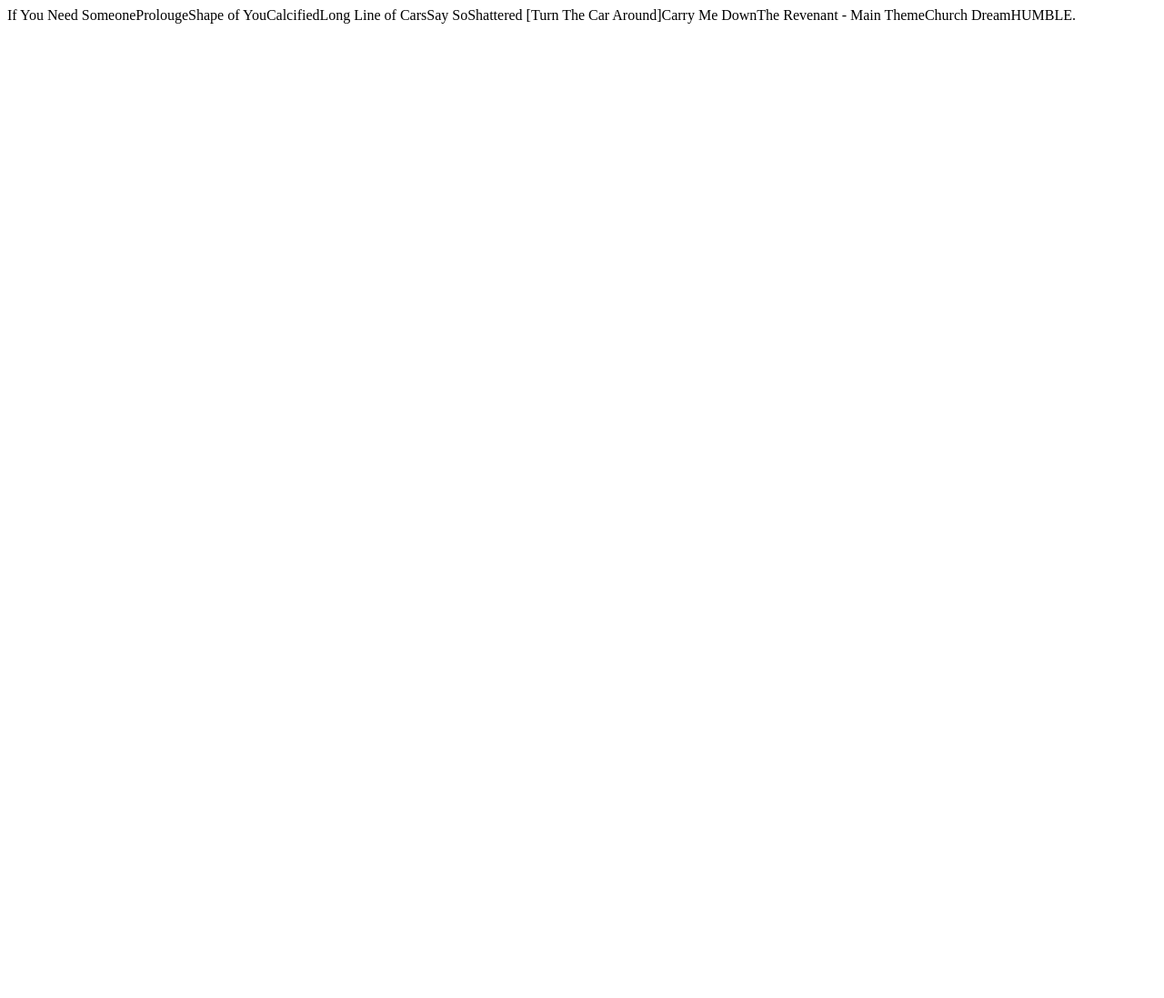
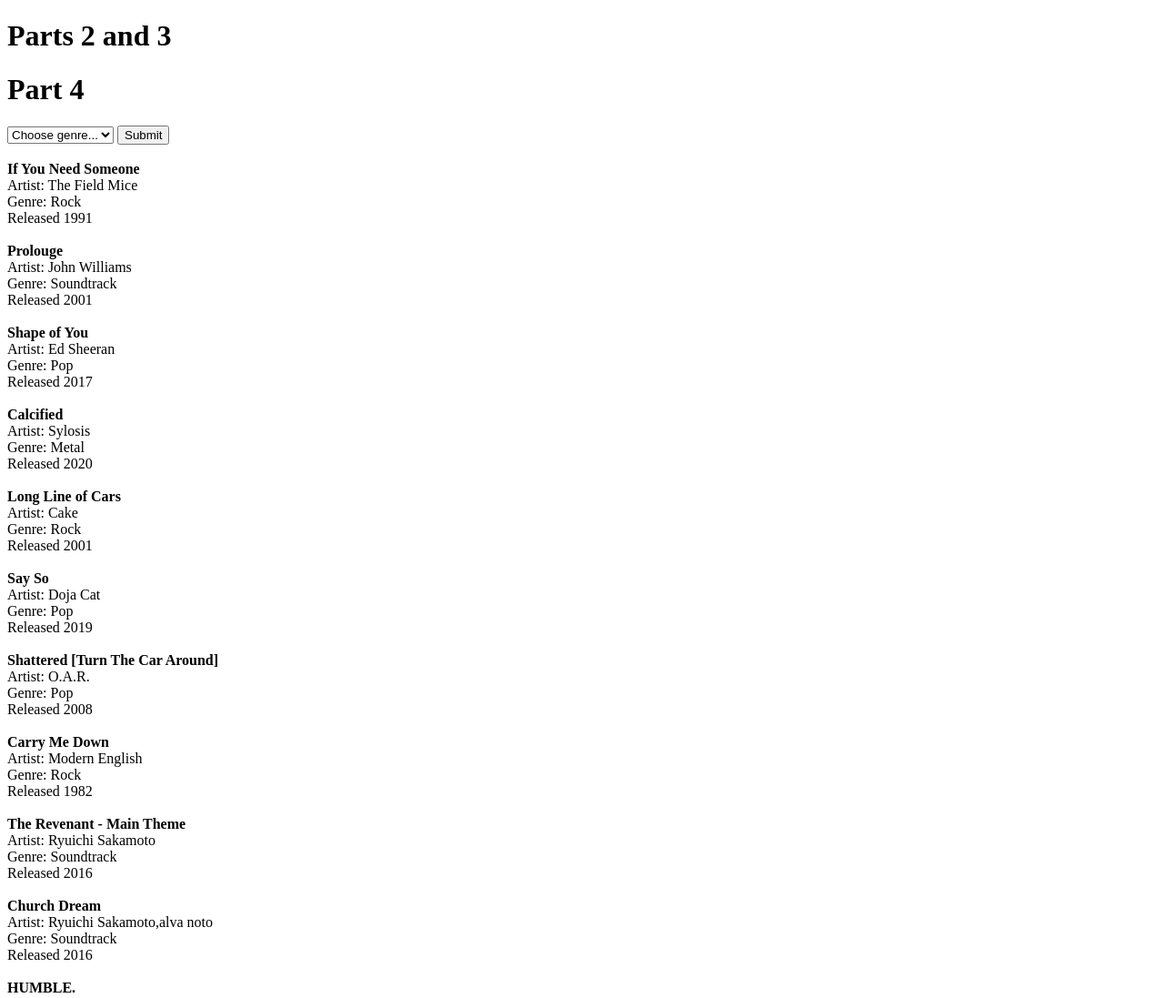
Before and after one commit to trish234/comp20-hw9, a plain HTML site: page index.html in a window 1280 px wide. Shown: the top 1097 px of the page at 91% size. Before the commit the page ends 800 px from the top, so only its background shows below. Drawn offline with Linux system fonts and the light colour scheme.

Commit message:
Data filtering

```diff
--- a/index.html
+++ b/index.html
@@ -2,18 +2,29 @@
 <head>
   <meta charset="utf-8"/>
   <script>
-    function loadJSON(){
+    function loadJSON(genre){
       request = new XMLHttpRequest();
       request.open("GET", "https://trish234.github.io/comp20-hw9/set_list.json", true);
       request.onreadystatechange = function () {
         if(request.readyState == 4 && request.status == 200){
           //JSON is ready
+          document.getElementById("list-here").innerHTML = '';
           setList = JSON.parse(request.responseText);
-          text = '';
           for (i in setList){
-            text += setList[i].title;
+            text = '';
+            text += "<b>" + setList[i].title + "</b>" + "<br />";
+            text += "Artist: " + setList[i].artist + "<br />";
+            songGenre = setList[i].genre;
+            text += "Genre: " + songGenre + "<br />";
+            text += "Released " + setList[i].year + "<br />" + "<br />";
+            if (genre == "Default"){
+              console.log("Default genre");
+              document.getElementById("list-here").innerHTML += text;
+            } else if (songGenre == genre){
+              console.log("MATCH");
+              document.getElementById("list-here").innerHTML += text;
+            }
           }
-          document.getElementById("list-here").innerHTML = text;
         }
         else if (request.readyState == 4 && request.status != 200){
           //JSON load failed
@@ -25,9 +36,30 @@
   </script>
 </head>
 <body>
-  <div id="list-here"> Hi </div>
-  <script language="javascript">
-    loadJSON();
+  <h1> Parts 2 and 3 </h1>
+    <script>
+    loadJSON("Default");
+    </script>
+  <h1> Part 4 </h1>
+  <form onsubmit="return false">
+    <select id="genreType">
+      <option value="Default">Choose genre...</option>
+      <option value="Rock">Rock</option>
+      <option value="Soundtrack">Soundtrack</option>
+      <option value="Pop">Pop</option>
+      <option value="Metal">Metal</option>
+      <option value="Rock">Rock</option>
+    </select>
+    <button onclick="callLoad()">Submit</button>
+  </form>
+  </br>
+  <div id="list-here"> Loading... </div>
+  <script>
+    function callLoad(){
+      var selectionBox = document.getElementById("genreType");
+      var currSelect = selectionBox.options[selectionBox.selectedIndex].value;
+      loadJSON(currSelect);
+    }
   </script>
 </body>
 </html>
```
